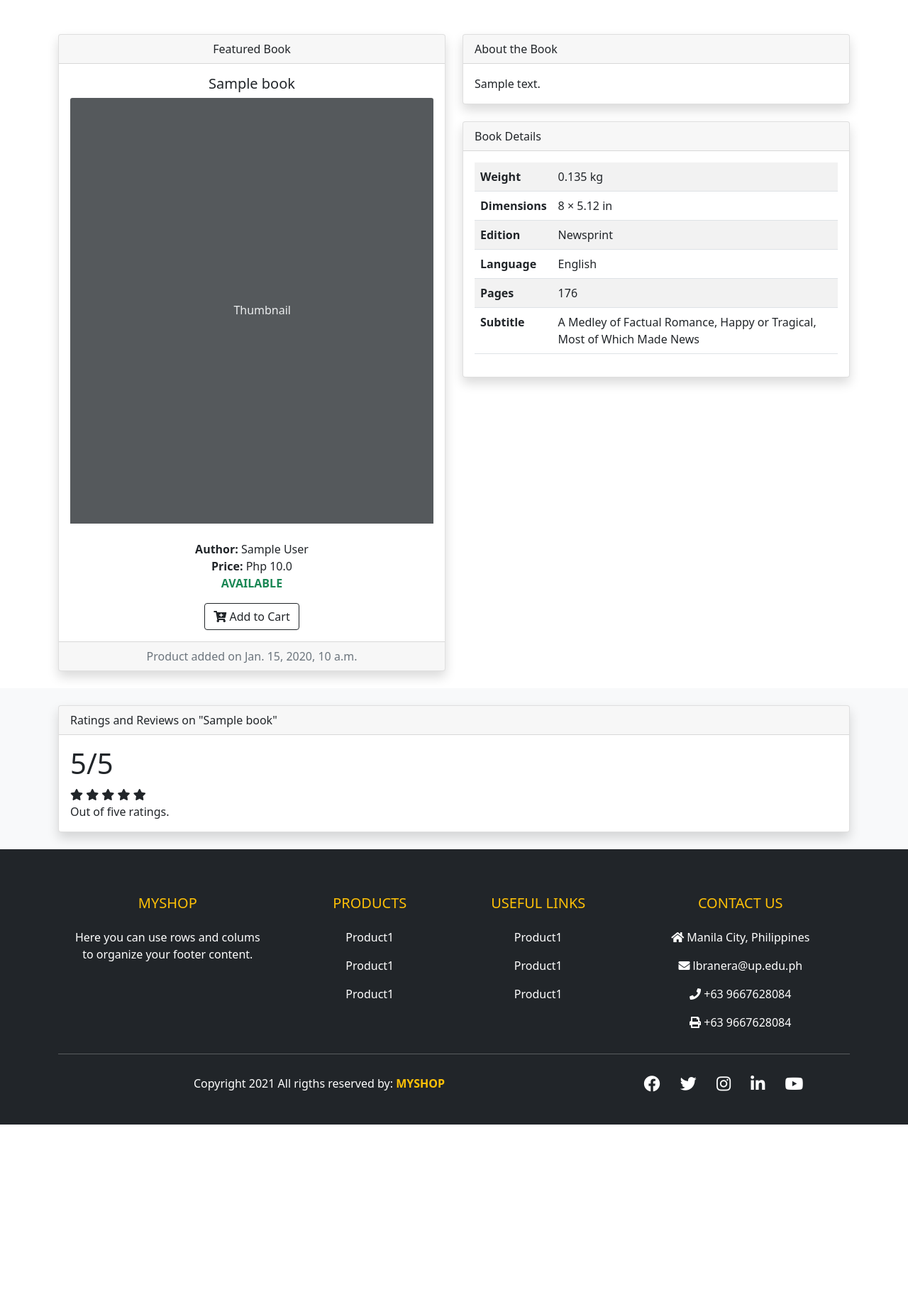
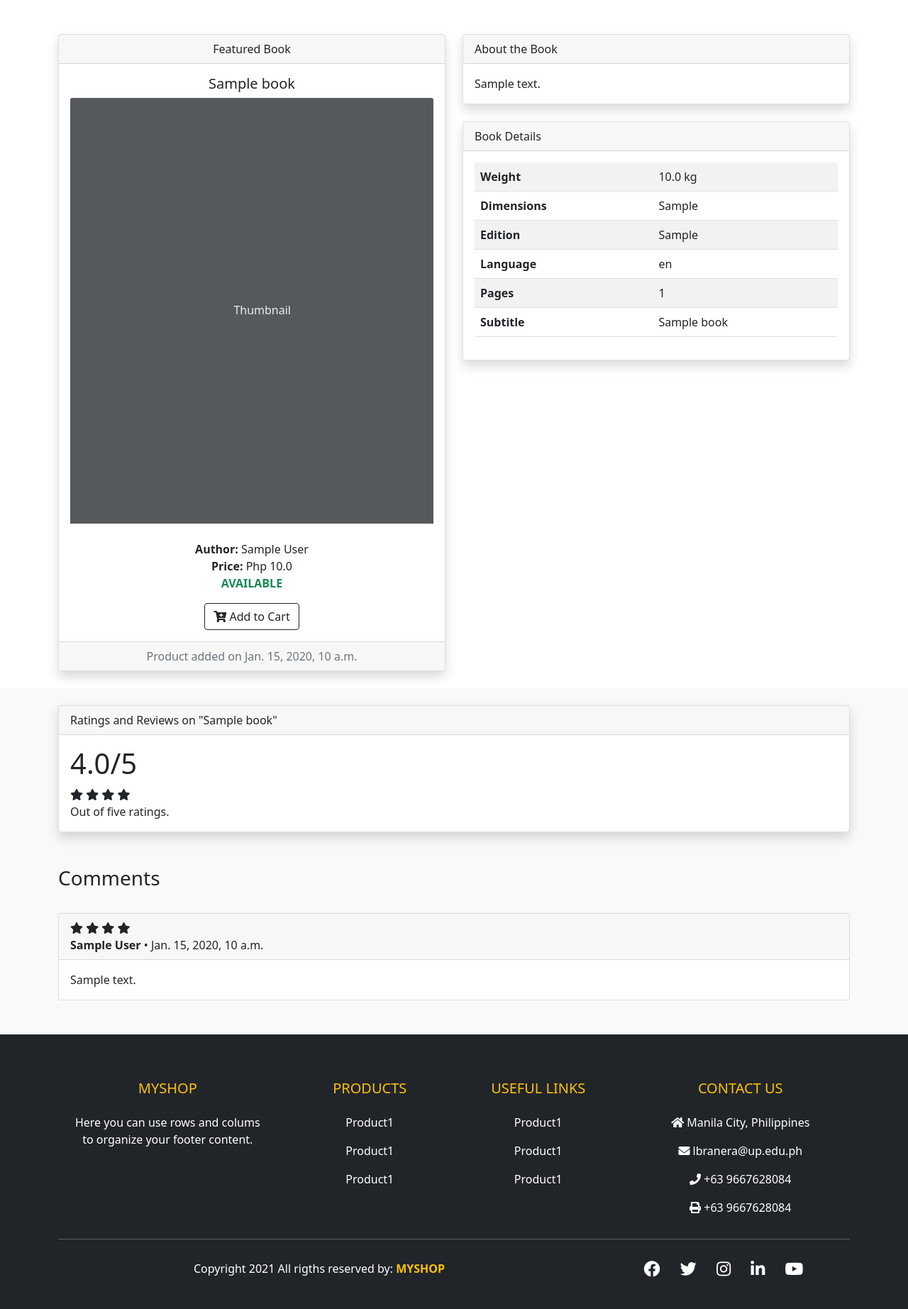
Before and after one commit to lbranera/MyShop, a Django app: page /book/1/ in a window 1280 px wide. Shown: the part 56-1901 px from the top of the page at 71% size. Before the commit the page ends 1641 px from the top, so only its background shows below. Run offline with Django 3.2, Linux system fonts and the light colour scheme; tables that the repository leaves empty hold one stand-in row (values such as "Sample post").

Commit message:
added comments in book template

```diff
--- a/products/admin.py
+++ b/products/admin.py
@@ -1,8 +1,7 @@
 from django.contrib import admin
-
+from .models import *
 # Register your models here.
-
-from .models import Book, User
 
 admin.site.register(Book)
 admin.site.register(User)
+admin.site.register(Comment)
--- a/products/models.py
+++ b/products/models.py
@@ -7,6 +7,12 @@ class Book(models.Model):
     author = models.CharField(max_length=100, null=True)
     price = models.FloatField()
     description = models.CharField(max_length=500, null=True)
+    weight = models.FloatField(null=True)
+    dimensions = models.CharField(max_length=50, null=True)
+    edition = models.CharField(max_length=50, null=True)
+    language = models.CharField(max_length=50, null=True)
+    pages = models.IntegerField(null=True)
+    subtitle = models.CharField(max_length=500, null=True)
     date_created = models.DateTimeField(auto_now_add=True, null=True)
 
     def __str__(self):
@@ -21,3 +27,10 @@ class User(models.Model):
 
     def __str__(self):
         return self.first_name+" "+self.last_name
+
+class Comment(models.Model):
+    user = models.ForeignKey(User, on_delete=models.CASCADE)
+    book = models.ForeignKey(Book, on_delete=models.CASCADE)
+    comment = models.CharField(max_length=100, null=True)
+    rating = models.IntegerField(null=True)
+    date_created = models.DateTimeField(auto_now_add=True, null=True)
--- a/products/templates/products/book.html
+++ b/products/templates/products/book.html
@@ -51,27 +51,27 @@
             <tbody>
               <tr>
                 <td><strong>Weight</strong> </td>
-                <td>0.135 kg</td>
+                <td>{{book.weight}} kg</td>
               </tr>
               <tr>
                 <td><strong>Dimensions</strong></td>
-                <td>8 × 5.12 in</td>
+                <td>{{book.dimensions}}</td>
               </tr>
               <tr>
                 <td><strong>Edition</strong> </td>
-                <td>Newsprint</td>
+                <td>{{book.edition}}</td>
               </tr>
               <tr>
                 <td><strong>Language</strong> </td>
-                <td>English</td>
+                <td>{{book.language}}</td>
               </tr>
               <tr>
                 <td><strong>Pages</strong> </td>
-                <td>176</td>
+                <td>{{book.pages}}</td>
               </tr>
               <tr>
                 <td><strong>Subtitle</strong> </td>
-                <td>A Medley of Factual Romance, Happy or Tragical, Most of Which Made News</td>
+                <td>{{book.subtitle}}</td>
               </tr>
             </tbody>
           </table>
@@ -84,6 +84,8 @@
 </div>
 
 <br>
+
+{% if with_comments %}
 <div class="container-fluid bg-light">
   <br>
   <div class="container">
@@ -92,21 +94,57 @@
         Ratings and Reviews on "{{book.title}}"
       </div>
       <div class="card-body">
-        <h1 class="card-title">5/5</h1>
+        <h1 class="card-title">{{overall_rating}}/5</h1>
 
+        {% with ''|center:rating_floor as range %}
+        {% for _ in range %}
+        <i class="fas fa-star"></i>
+        {% endfor %}
+        {% endwith %}
 
-        <i class="fas fa-star"></i>
-        <i class="fas fa-star"></i>
-        <i class="fas fa-star"></i>
-        <i class="fas fa-star"></i>
-        <i class="fas fa-star"></i>
-
+        {% if rating_float %}
+        <i class="fas fa-star-half"></i>
+        {% endif %}
         <p class="card-text">Out of five ratings.</p>
       </div>
     </div>
   </div>
+
+  <br><br>
+
+  <div class="container">
+
+    <h3>Comments</h3>
+    <br>
+
+    {% for comment in comments %}
+    <div class="card">
+      <div class="card-header">
+
+        {% with ''|center:comment.rating as range %}
+        {% for _ in range %}
+        <i class="fas fa-star"></i>
+        {% endfor %}
+        {% endwith %}
+
+        <br>
+
+        <strong>{{comment.user}}</strong> • {{comment.date_created}}
+
+      </div>
+      <div class="card-body">
+        <p class="card-text">{{comment.comment}}</p>
+      </div>
+    </div>
+    <br>
+    {% endfor %}
+
+  </div>
+
   <br>
+
 </div>
+{% endif %}
 
 
 
--- a/products/views.py
+++ b/products/views.py
@@ -1,6 +1,7 @@
+import math
 from django.shortcuts import render
 from django.http import HttpResponse
-from products.models import Book
+from products.models import *
 # Create your views here.
 
 def home(request):
@@ -10,7 +11,22 @@ def home(request):
 
 def book(request,pk):
     book = Book.objects.get(id=pk)
-    data = {'book': book}
+    comments = book.comment_set.all()
+
+    if ( len(comments) != 0 ):
+
+        overall_rating = 0
+        for comment in comments:
+            overall_rating += comment.rating
+
+        overall_rating = overall_rating/len(comments)
+
+        data = {'book': book, 'with_comments': True, 'comments':comments, 'overall_rating': overall_rating, "rating_floor": math.floor(overall_rating), 'rating_float': not overall_rating.is_integer()}
+
+    else:
+
+        data = {'book': book, 'with_comments': False}
+
     return render(request, 'products/book.html', data)
 
 
```
Also changed, not shown: products/migrations/0008_auto_20210414_1545.py (added), products/migrations/0009_comment.py (added), products/migrations/0010_comment_book_id.py (added), products/migrations/0011_auto_20210414_1621.py (added).
